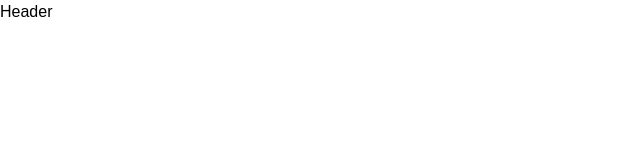
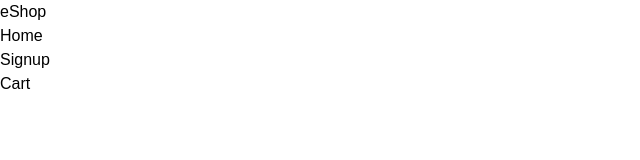
Before and after one commit to mako-goblin-2022/PaWalker, a React (Create React App) app: page / in a window 1280 px wide. Shown: the top 160 px of the page, without its empty margins (0-640 px from the left). Built offline with nearby package versions, Linux system fonts and the light colour scheme.

Commit message:
add Navbar and Links

```diff
--- a/src/components/client/Header.jsx
+++ b/src/components/client/Header.jsx
@@ -1,11 +1,18 @@
 import React from "react";
 import {Link} from 'react-router-dom';
-
+import Navbar from "./Navbar";
 const Header = () => {
   return (
-    <div>
-      Header
-    </div>
+    <header>
+      <div>
+        <Link to='/'>
+          eShop
+        </Link>
+      </div>
+      <div>
+        <Navbar />
+      </div>
+    </header>
   )
 }
 
--- /dev/null
+++ b/src/components/client/Navbar.jsx
@@ -0,0 +1,32 @@
+import React from "react";
+import {Link} from 'react-router-dom';
+
+const Navbar = () => {
+  return (
+    <header>
+      <div>
+        <ul>
+          <li>
+            <Link to='/'>Home</Link>
+          </li>
+        </ul>
+        <ul>
+          <li>
+            <Link to='/signup'>Signup</Link>
+          </li>
+        </ul>
+        <ul>
+          <li>
+            <Link to='/cart'>Cart</Link>
+          </li>
+        </ul>
+
+      </div>
+      <div>
+
+      </div>
+    </header>
+  )
+}
+
+export default Navbar;
```
Also changed, not shown: src/components/client/App.css (deleted).
